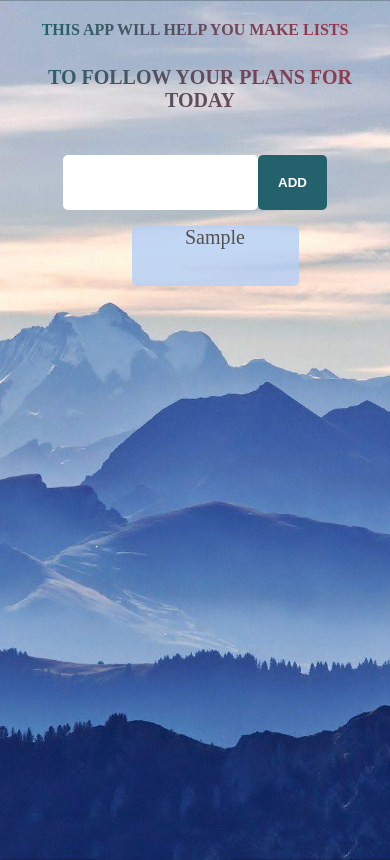
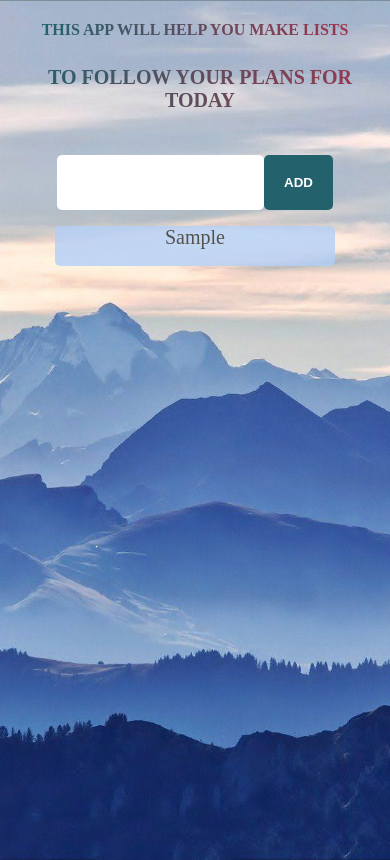
Before and after one commit to reginavic/ToDo-App, a plain HTML site: page index.html in a window 390 px wide. Both pictures are taken after typing "Sample" into the empty fields and a click on the button "ADD". Drawn offline with Linux system fonts and the light colour scheme.

Commit message:
Changes in input

```diff
--- a/style.css
+++ b/style.css
@@ -31,7 +31,7 @@ h1 {
     margin-top: 30px;
 }
 .input-field {
-    padding: 4px;
+    padding: 10px;
     width: 50%;
     border: none;
     border-radius: 5px;
@@ -57,8 +57,9 @@ h1 {
 .toDoAdded {
     background: #b3d0f8;
     list-style-type: none;
-    height: 60px;
-    width: 50%;
+    height: 40px;
+    width: 620px;
+    margin-right: 40px;
     text-align: center;
     font-size: 20px;
     color: #2b2a2a;
@@ -81,6 +82,11 @@ h1 {
         font-size: 16px;
     }
 }
+@media all and (max-width:660px) {
+    .toDoAdded {
+        width: 280px;
+    }
+}
 @media all and (max-width:570px) {
     h1 {
         font-size: 20px;
```
